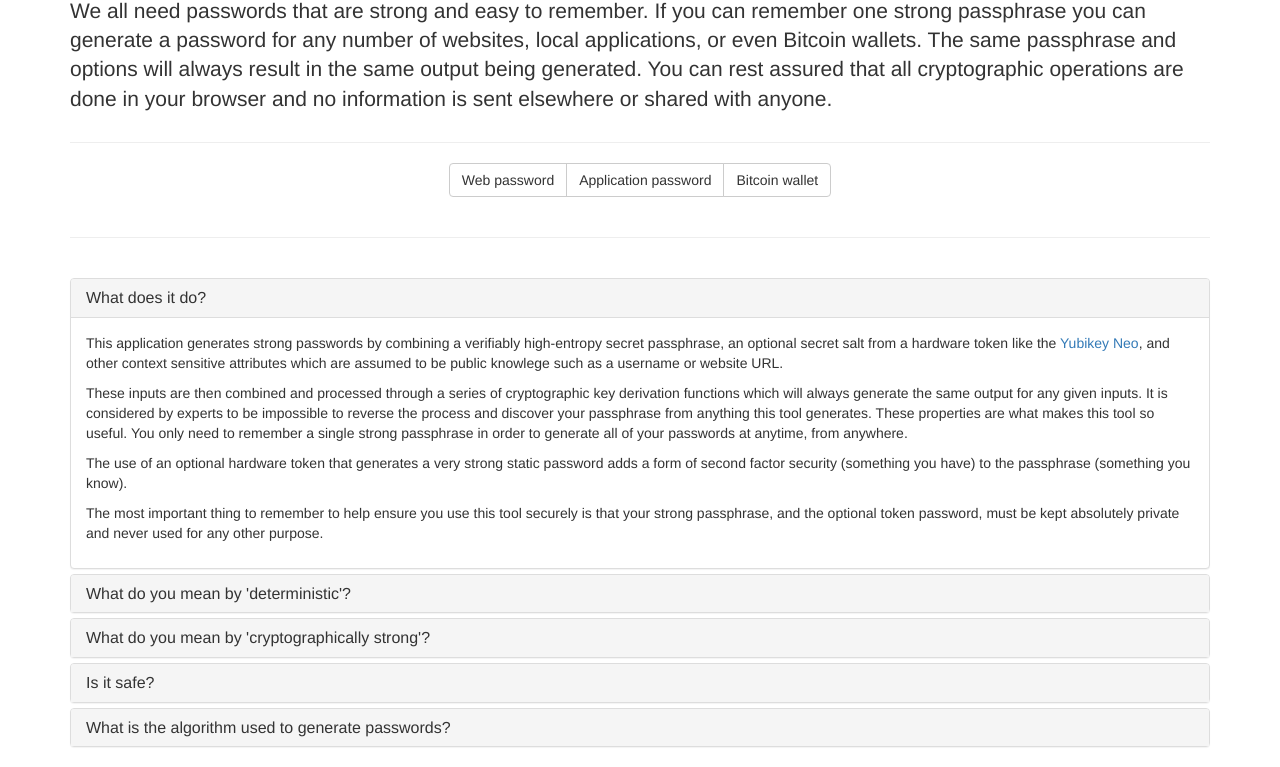
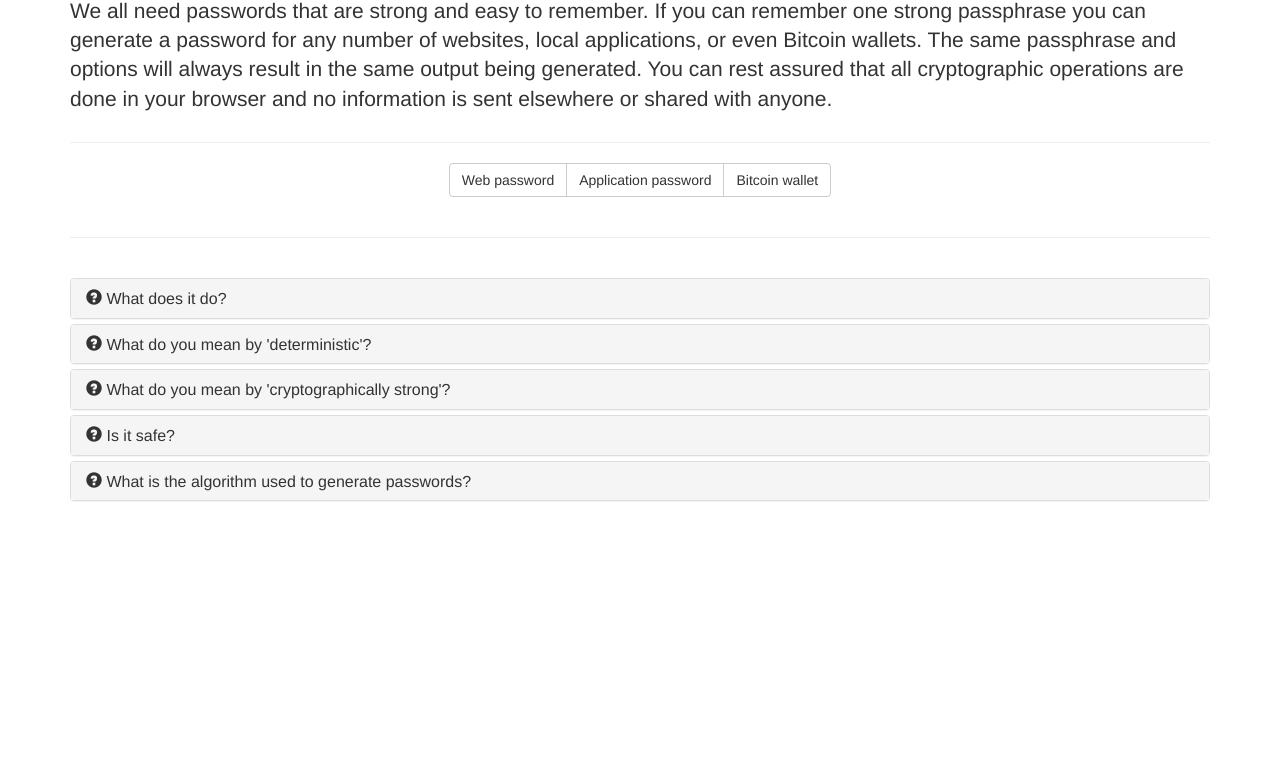
Before and after one commit to grempe/strongpass, a plain HTML site: page index.html in a window 1280 px wide. Shown: the part 144-911 px from the top of the page. After the commit the page ends 800 px from the top, so only its background shows below. Drawn offline with nearby package versions, Linux system fonts and the light colour scheme.

Commit message:
Add question mark glyphs to FAQ entries.

```diff
--- a/index.html
+++ b/index.html
@@ -177,12 +177,13 @@
         <div class="panel panel-default">
           <div class="panel-heading" role="tab" id="faq1">
             <h4 class="panel-title">
+              <span class="glyphicon glyphicon-question-sign" aria-hidden="true"></span>
               <a role="button" data-toggle="collapse" data-parent="#accordion" href="#ans1" aria-expanded="true" aria-controls="ans1">
                 What does it do?
               </a>
             </h4>
           </div>
-          <div id="ans1" class="panel-collapse collapse in" role="tabpanel" aria-labelledby="faq1">
+          <div id="ans1" class="panel-collapse collapse" role="tabpanel" aria-labelledby="faq1">
             <div class="panel-body">
               <p>This application generates strong passwords by combining a verifiably high-entropy
                 secret passphrase, an optional secret salt from a hardware token like the
@@ -213,6 +214,7 @@
           <div class="panel-heading" role="tab" id="faq2">
             <h4 class="panel-title">
               <a class="collapsed" role="button" data-toggle="collapse" data-parent="#accordion" href="#ans2" aria-expanded="false" aria-controls="ans2">
+                 <span class="glyphicon glyphicon-question-sign" aria-hidden="true"></span>
                  What do you mean by 'deterministic'?
                </a>
             </h4>
@@ -235,6 +237,7 @@
           <div class="panel-heading" role="tab" id="faq3">
             <h4 class="panel-title">
               <a class="collapsed" role="button" data-toggle="collapse" data-parent="#accordion" href="#ans3" aria-expanded="false" aria-controls="ans3">
+                  <span class="glyphicon glyphicon-question-sign" aria-hidden="true"></span>
                   What do you mean by 'cryptographically strong'?
                 </a>
             </h4>
@@ -250,6 +253,7 @@
           <div class="panel-heading" role="tab" id="faq4">
             <h4 class="panel-title">
               <a class="collapsed" role="button" data-toggle="collapse" data-parent="#accordion" href="#ans4" aria-expanded="false" aria-controls="ans4">
+                   <span class="glyphicon glyphicon-question-sign" aria-hidden="true"></span>
                    Is it safe?
                  </a>
             </h4>
@@ -269,6 +273,7 @@
           <div class="panel-heading" role="tab" id="faq5">
             <h4 class="panel-title">
               <a class="collapsed" role="button" data-toggle="collapse" data-parent="#accordion" href="#ans5" aria-expanded="false" aria-controls="ans5">
+                    <span class="glyphicon glyphicon-question-sign" aria-hidden="true"></span>
                     What is the algorithm used to generate passwords?
                   </a>
             </h4>
```
